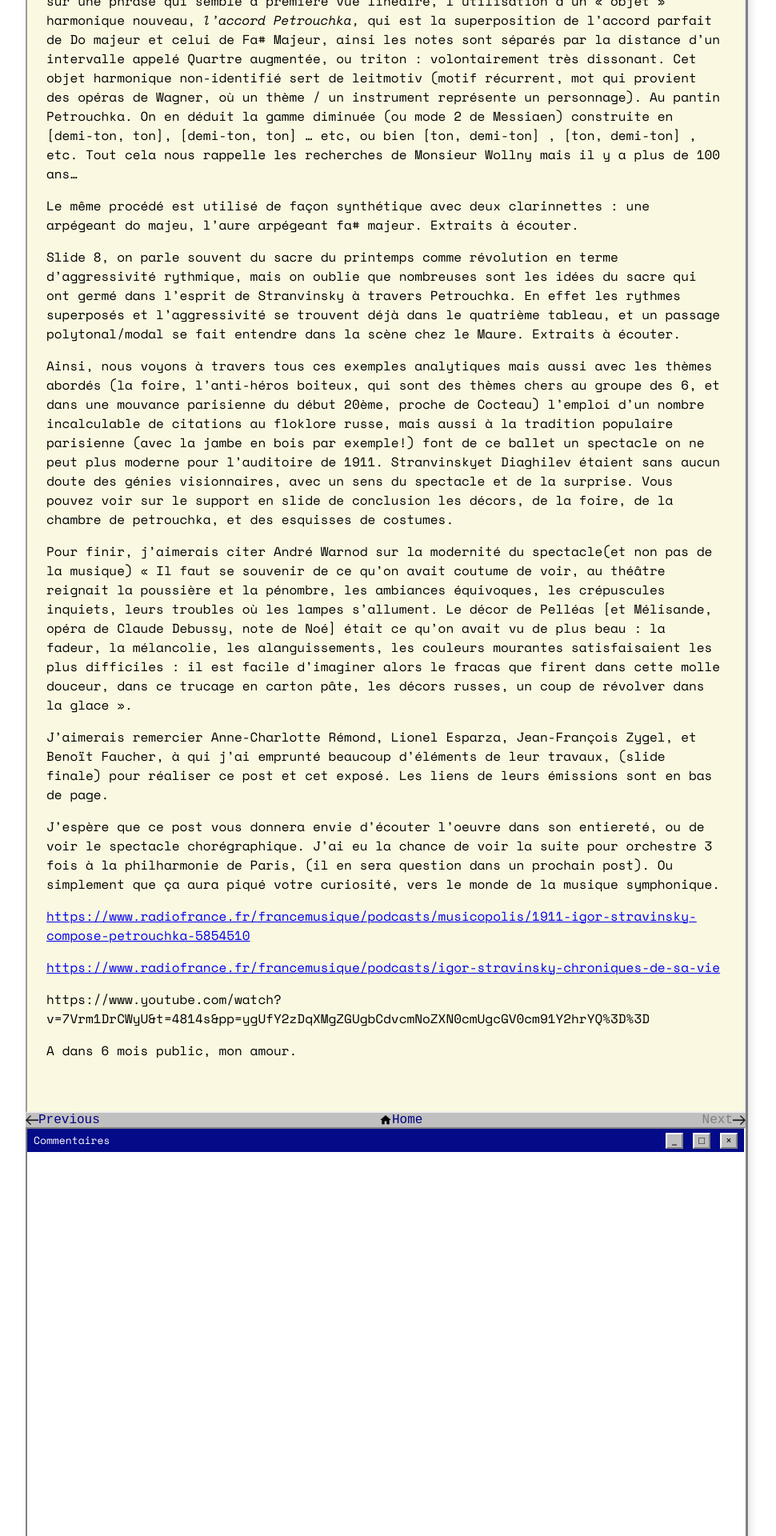
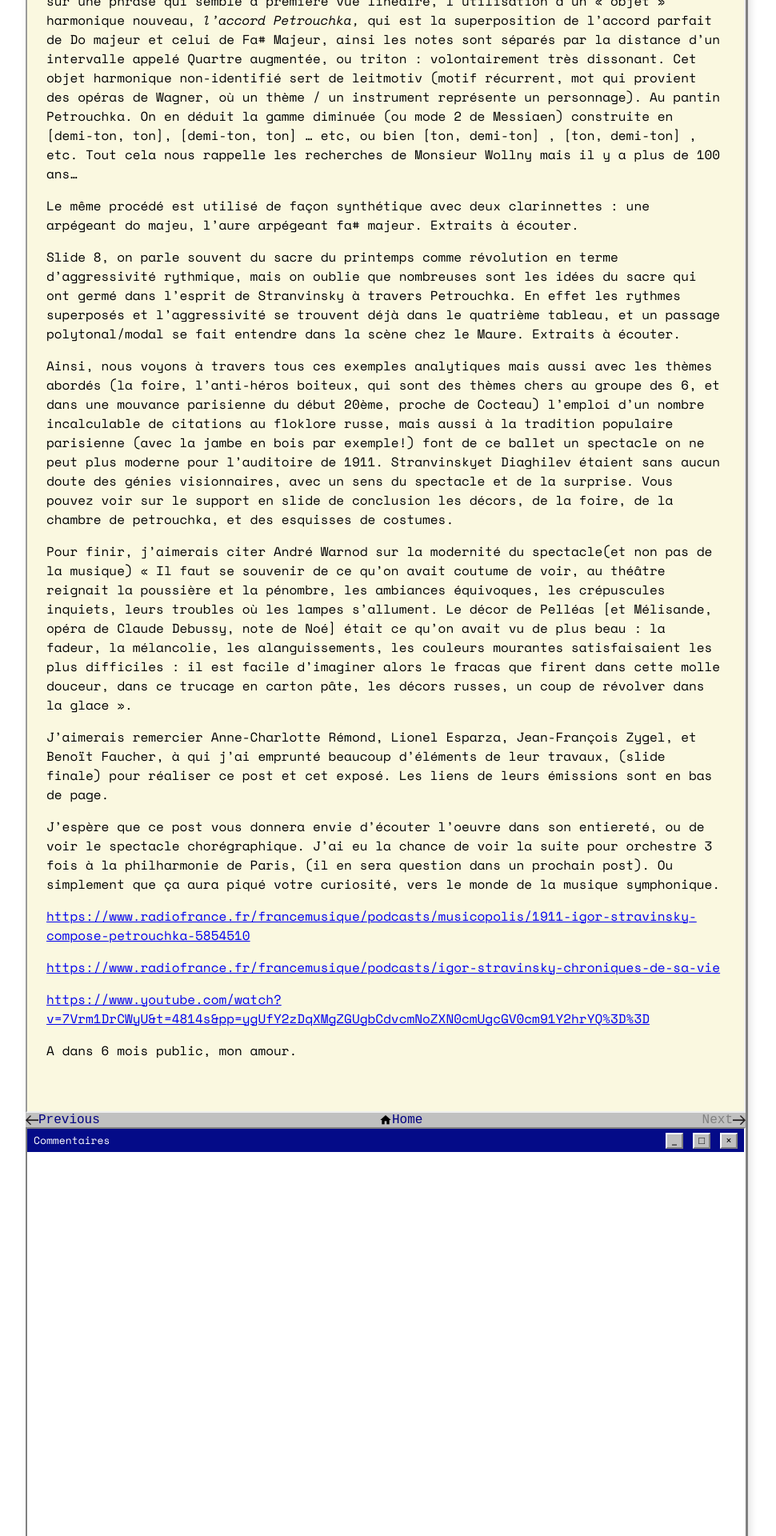
Before and after one commit to 3imaginaryboys3/3imaginaryboys3.github.io, a Jekyll site: the page built from _posts/2025-10-12-post-2-no-petrouchka-d-igor-stravinsky.md, in a window 1280 px wide. Shown: the part 4480-6400 px from the top of the page at 80% size, without its empty margins (158-1128 px from the left). Built offline with Jekyll 4.4.1, drawn with Linux system fonts in a browser that asks for light colours; some web fonts are replaced; comment, search, counter and statistics services are not loaded.

Commit message:
Create 2025-10-12-post-2-no-petrouchka-d-igor-stravinsky.md

```diff
--- a/_posts/2025-10-12-post-2-no-petrouchka-d-igor-stravinsky.md
+++ b/_posts/2025-10-12-post-2-no-petrouchka-d-igor-stravinsky.md
@@ -82,7 +82,7 @@ J'espère que ce post vous donnera envie d'écouter l'oeuvre dans son entiereté
 
 <https://www.radiofrance.fr/francemusique/podcasts/igor-stravinsky-chroniques-de-sa-vie>
 
-https://www.youtube.com/watch?v=7Vrm1DrCWyU&t=4814s&pp=ygUfY2zDqXMgZGUgbCdvcmNoZXN0cmUgcGV0cm91Y2hrYQ%3D%3D
+<https://www.youtube.com/watch?v=7Vrm1DrCWyU&t=4814s&pp=ygUfY2zDqXMgZGUgbCdvcmNoZXN0cmUgcGV0cm91Y2hrYQ%3D%3D>
 
 
 
```
